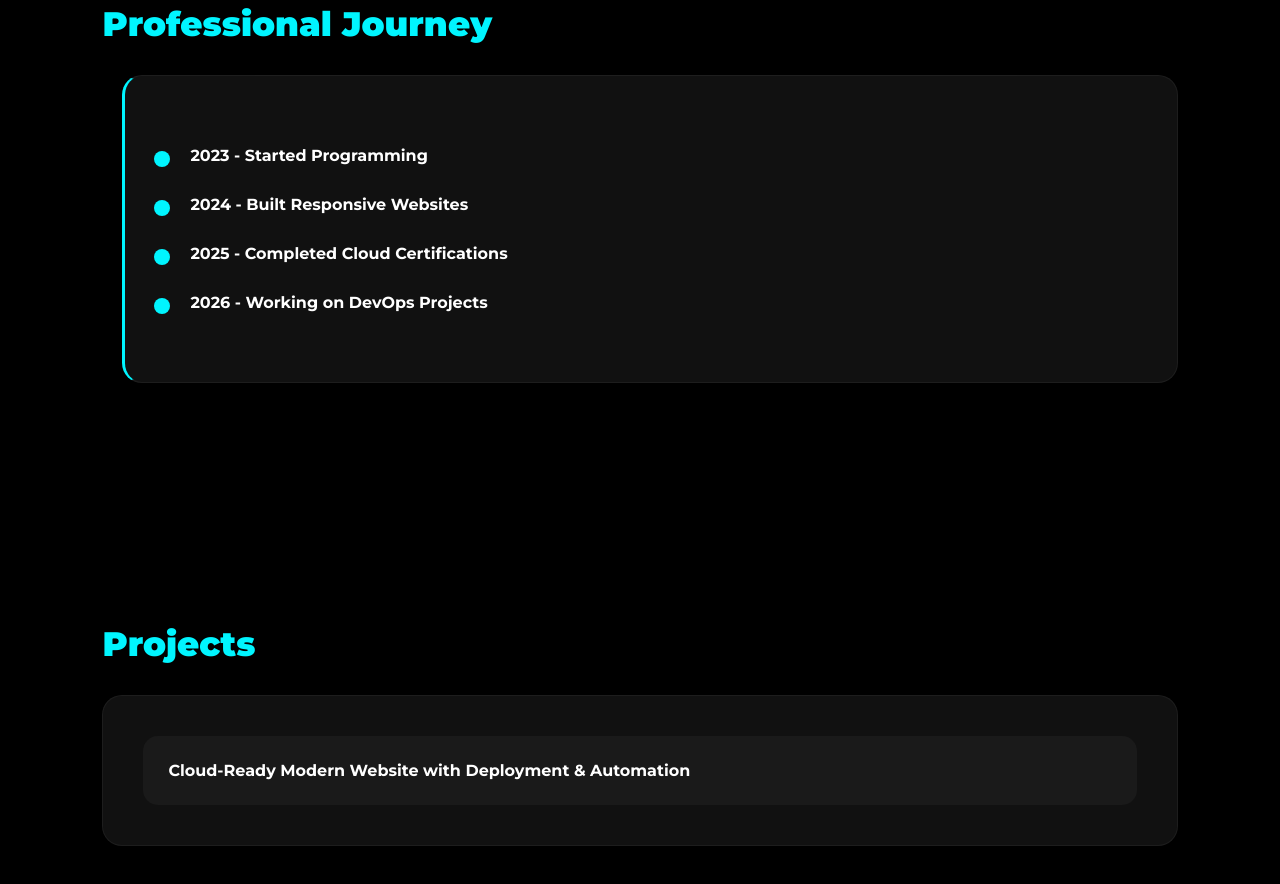
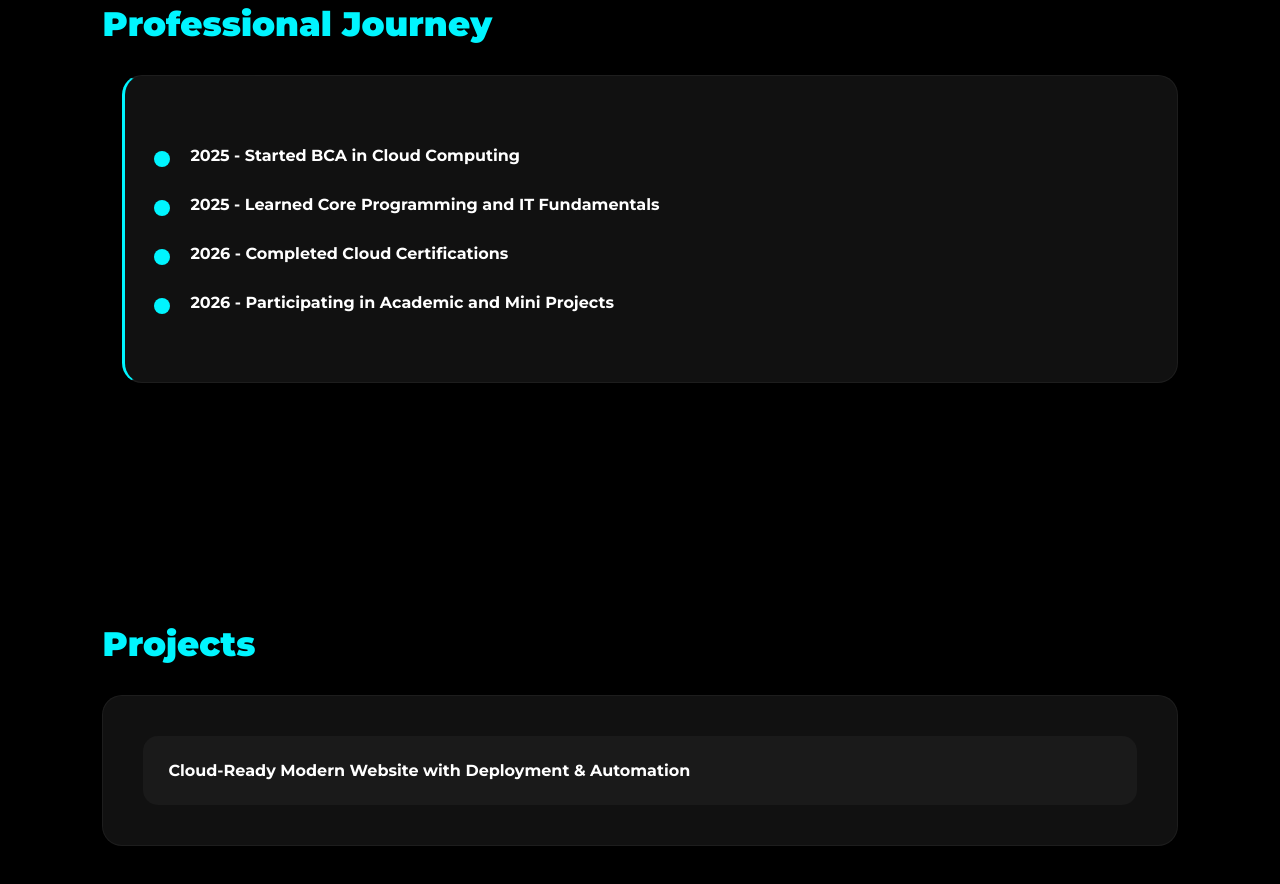
Before and after one commit to Bhuvana3017/portfolio-project, a website: page public/index.html in a window 1280 px wide. Shown: the part 2736-3620 px from the top of the page. Drawn offline with nearby package versions, Linux system fonts and the light colour scheme.

Commit message:
Update index.html

```diff
--- a/public/index.html
+++ b/public/index.html
@@ -262,10 +262,10 @@ button:hover{
 <section id="journey">
     <div class="section-title">Professional Journey</div>
     <div class="timeline glass">
-        <div class="timeline-item">2023 - Started Programming</div>
-        <div class="timeline-item">2024 - Built Responsive Websites</div>
-        <div class="timeline-item">2025 - Completed Cloud Certifications</div>
-        <div class="timeline-item">2026 - Working on DevOps Projects</div>
+        <div class="timeline-item">2025 - Started BCA in Cloud Computing</div>
+        <div class="timeline-item">2025 - Learned Core Programming and IT Fundamentals </div>
+        <div class="timeline-item">2026 - Completed Cloud Certifications</div>
+        <div class="timeline-item">2026 - Participating in Academic and Mini Projects</div>
     </div>
 </section>
 
```
